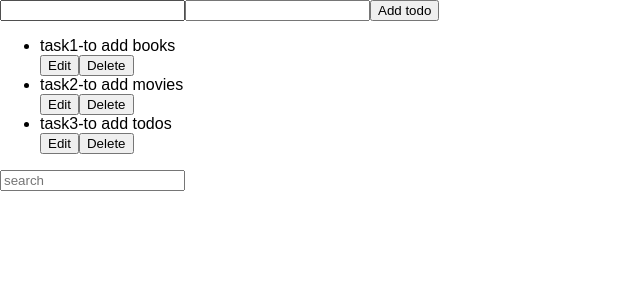
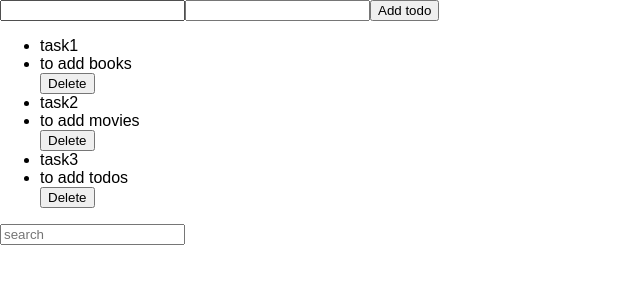
Before and after one commit to Basanta78/todoview, a React (Create React App) app: page / in a window 1280 px wide. Shown: the top 300 px of the page, without its empty margins (0-640 px from the left). Built offline with nearby package versions, Linux system fonts and the light colour scheme; the HTML template or start-up script is replaced by a standard one.

Commit message:
edit,add,search added

```diff
--- a/src/Components/listItem.js
+++ b/src/Components/listItem.js
@@ -2,11 +2,91 @@ import React, { Component } from 'react';
 
 class ListItem extends Component {
 
+  constructor (props) {
+    super(props);
+    this.state={
+      todoList:props.todoList,
+      editing :false
+    };
+
+  this.deleteList = this.deleteList.bind(this);
+  this.edit = this.edit.bind(this);
+  this.editList = this.editList.bind(this);
+  this.saveList = this.saveList.bind(this);
+  this.editTask = this.editTask.bind(this);
+  this.editDetails = this.editDetails.bind(this);
+
+  }
+
+  edit(event){
+    event.preventDefault();
+    this.setState({
+      editing: true
+    });
+  }
+
+  editList(){
+    return(
+      <div>
+        <input type="text" value={this.state.todoList.task} ref="task" onChange={this.editTask}/>
+        <input type="text" value={this.state.todoList.details} ref="details" onChange={this.editDetails}/>
+        <button type="submit" onClick={this.saveList}>Save</button>
+      </div>
+    )
+  }
+
+  editTask(event){
+    this.setState({
+      todoList:{
+        task: event.target.value
+      }
+    });
+  }
+
+  editDetails(event){
+    this.setState({
+      todoList:{
+        details: event.target.value
+      }
+    });
+  }
+
+  saveList(e){
+    e.preventDefault();
+    // console.log(this.refs);
+    let task = this.refs.task.value;
+    let details = this.refs.details.value;
+    this.setState({
+      todoList:{
+        task: task,
+        details: details
+      }
+      });
+    this.state.editing =false;
+  }
+
+  deleteList(e){
+    e.preventDefault();
+    this.setState({
+      todoList:{}
+    });
+  }
+
   render() {
-    return (
-      <li>{this.props.todoList.task}-{this.props.todoList.details} </li>
-    );
+    if(this.state.editing){
+     return this.editList()
+    }
+    else {
+      return (
+        <div>
+          <li onClick={this.edit}>{this.state.todoList.task} </li>
+          <li>{this.state.todoList.details} </li>
+          <button type="submit" onClick={this.deleteList} id={this.state.todoList.id}>Delete</button>
+        </div>
+      )
+    }
   }
+
 }
 
 export default ListItem;
--- a/src/Components/searchField.js
+++ b/src/Components/searchField.js
@@ -6,10 +6,10 @@ class SearchField extends Component {
     this.state = {
       search: "",
       todoLists:props.todoLists
-
-    }
+    };
     this.updateSearch = this.updateSearch.bind(this);
   }
+
   updateSearch(event){
     this.setState({
       search:event.target.value
@@ -23,7 +23,6 @@ class SearchField extends Component {
              value={this.state.search}
              onChange={this.updateSearch}
       />
-
     );
   }
 }
--- a/src/Components/todoLists.js
+++ b/src/Components/todoLists.js
@@ -1,14 +1,16 @@
 import React, { Component } from 'react';
 import ListItem from './listItem';
+
 class TodoLists extends Component {
+
   constructor(props){
     super(props);
     this.state={
     todoLists:props.todoLists
     };
-    this.edit = false;
   this.addTodo =this.addTodo.bind(this);
   }
+
   addTodo(e){
     e.preventDefault();
     let task = this.refs.task.value;
@@ -17,18 +19,11 @@ class TodoLists extends Component {
     console.log(this.refs.task.value);
     this.setState({
       todoLists: this.state.todoLists.concat({id,task,details})
-    })
+    });
     this.refs.task.value = "";
     this.refs.details.value = "";
   }
-// editList(){
-//   return (
-//     <div>
-//       <textarea ref="newText" defaultValue="Edit me"></textarea>
-//       <button onClick={this.save}>Save</button>
-//     </div>
-//   )
-// }
+
 
   render() {
     return (
@@ -42,16 +37,14 @@ class TodoLists extends Component {
       <ul>
         {this.state.todoLists.map((todoList  =>{
           return (<div><ListItem todoList ={todoList} key={todoList.id} />
-            <button type="submit">Edit</button>
-            <button type="submit">Delete</button>
+
                   </div>)
         }))}
-
       </ul>
       </div>
-
     );
   }
+
 }
 
 export default TodoLists;
```
